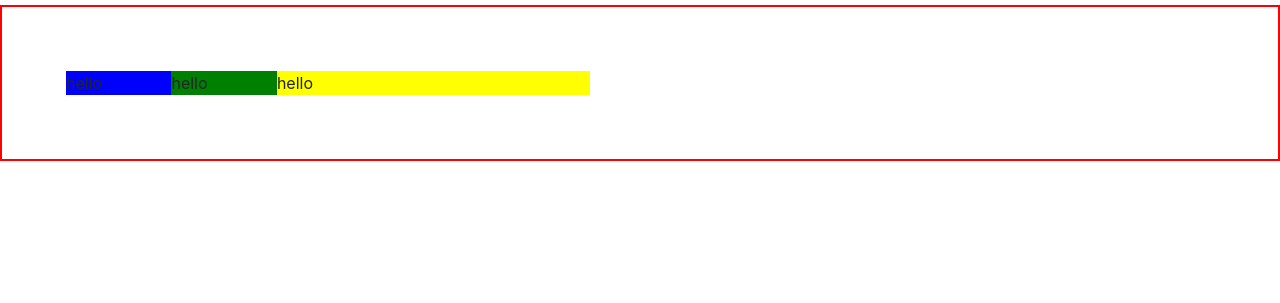
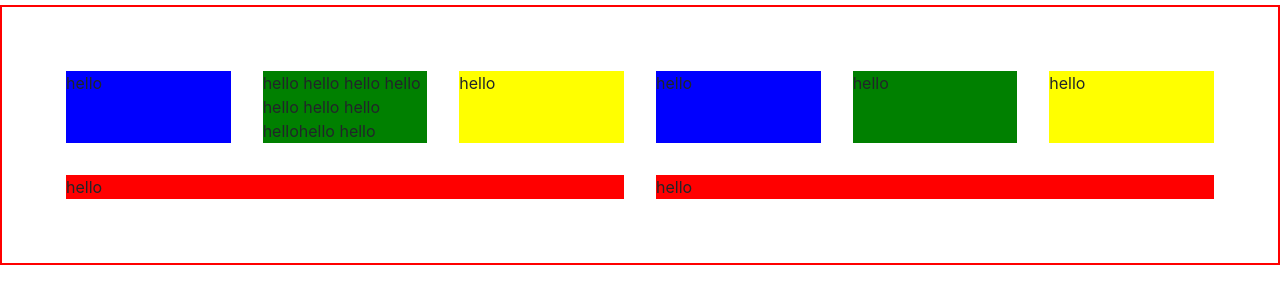
Before and after one commit to Tonisal/spielwiese, a website: page html/cssgrid.html in a window 1280 px wide. Shown: the part 51-354 px from the top of the page. Drawn offline with Linux system fonts and the light colour scheme.

Commit message:
add current status

```diff
--- a/assets/src/scss/_grid.scss
+++ b/assets/src/scss/_grid.scss
@@ -5,22 +5,29 @@
 .container {
   padding: 4rem;
   display: grid;
-  grid-template-columns: repeat(12, auto);
+  grid-template-columns: repeat(6, 1fr);
+  grid-column-gap: 2rem;
+  grid-row-gap: 2rem;
   border: 2px solid red;
 }
 
-.container-item-1 {
+.container-item-1,
+.container-item-4 {
   background-color: blue;
 }
 
-.container-item-2 {
+.container-item-2,
+.container-item-5 {
   background-color: green;
-  display: flex;
 }
 
-.container-item-3 {
+.container-item-3,
+.container-item-6 {
   background-color: yellow;
-  display: grid;
-  grid-column-gap: 1rem;
-  grid-template-columns: 40px 50px auto 50px 40px;
 }
+
+.container-item-7,
+.container-item-8 {
+  grid-column-end: span 3;
+  background-color: red;
+}
--- a/html/cssgrid.html
+++ b/html/cssgrid.html
@@ -12,8 +12,14 @@
 <main>
     <div class="container">
         <div class="container-item-1">hello</div>
-        <div class="container-item-2">hello</div>
+        <div class="container-item-2">hello hello hello hello hello hello hello hellohello hello</div>
         <div class="container-item-3">hello</div>
+        <div class="container-item-4">hello</div>
+        <div class="container-item-5">hello</div>
+        <div class="container-item-6">hello</div>
+        <div class="container-item-7">hello</div>
+        <div class="container-item-8">hello</div>
+
     </div>
 </main>
 
```
Also changed, not shown: assets/dst/css/min/style.min.css, assets/dst/css/style.css.
